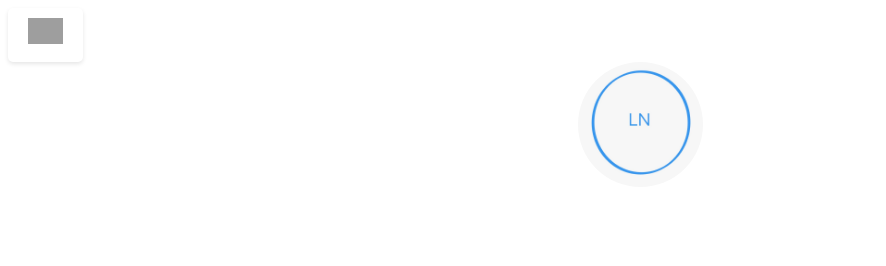
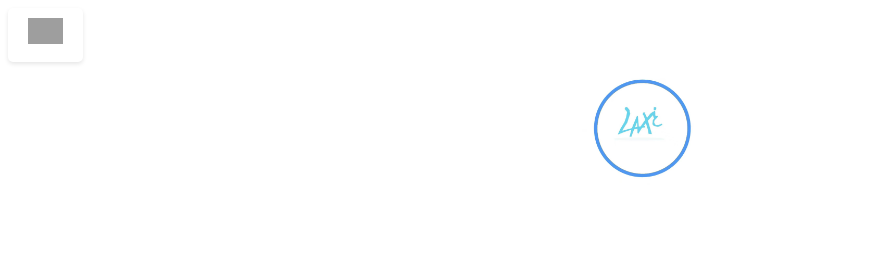
Before and after one commit to LineXic/LineXic-blog, a Jekyll site: the page jiedan.html, which Jekyll copies as it is, in a window 1280 px wide. Shown: the top 266 px of the page, without its empty margins (0-886 px from the left). Built offline with Jekyll 4.4.1, drawn with Linux system fonts in a browser that asks for light colours; grey boxes are pictures that could not be loaded.

Commit message:
更新 jiedan.html

```diff
--- a/jiedan.html
+++ b/jiedan.html
@@ -15,7 +15,7 @@
    <img style="border-radius: 50%;"
      alt="logo"
      class="logo"
-     src="./logo.png"
+     src="https://linexic.top/img/logo/logo.jpg"
      width="125" height="125" />
    </a>
 
```
